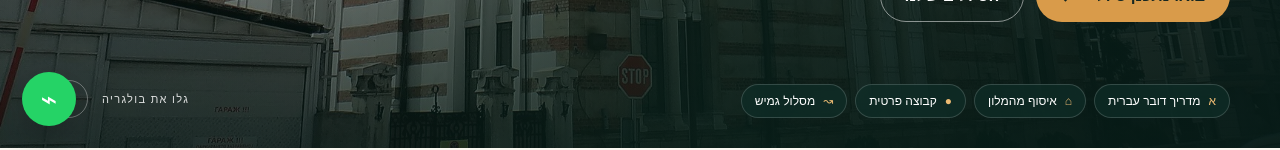
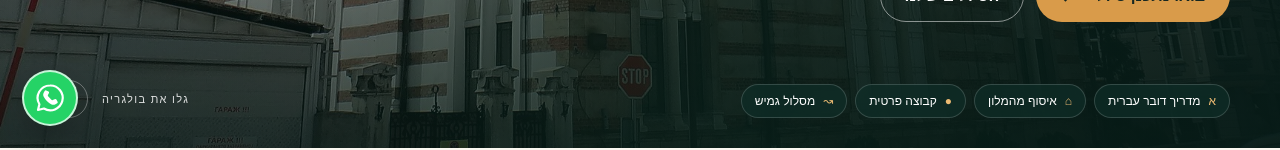
Before and after one commit to Deyan2505/Travel-Ben, a Next.js app: page / in a window 1280 px wide. Shown: the part 652-802 px from the top of the page. Built offline with nearby package versions, Linux system fonts and the light colour scheme; no server answers.

Commit message:
Use recognizable WhatsApp floating icon

```diff
--- a/app/globals.css
+++ b/app/globals.css
@@ -211,7 +211,12 @@ footer { background: #091f1b; color: white; padding: 35px 0; }
 [dir="rtl"] .footer-brand { transform-origin: right center; }
 .footer-inner p { margin: 0; color: rgba(255,255,255,.45); font-size: 12px; }
 .footer-inner > div { display: flex; gap: 18px; color: var(--gold-light); font-size: 12px; direction: ltr; }
-.floating-whatsapp { position: fixed; z-index: 30; inset-inline-end: 22px; bottom: 22px; width: 54px; height: 54px; border-radius: 50%; display: grid; place-items: center; background: #25d366; color: white; font-size: 28px; box-shadow: 0 14px 35px rgba(0,0,0,.22); }
+.floating-whatsapp { position: fixed; z-index: 30; inset-inline-end: 22px; bottom: 22px; width: 56px; height: 56px; border: 2px solid rgba(255,255,255,.75); border-radius: 50%; display: grid; place-items: center; background: #25d366; color: white; box-shadow: 0 14px 35px rgba(0,0,0,.25); transition: transform .2s ease, background-color .2s ease, box-shadow .2s ease; }
+.floating-whatsapp:hover { background: #20bd5a; transform: translateY(-2px) scale(1.04); box-shadow: 0 18px 40px rgba(0,0,0,.3); }
+.floating-whatsapp:active { transform: scale(.96); }
+.floating-whatsapp svg { display: block; width: 32px; height: 32px; overflow: visible; }
+.whatsapp-bubble { fill: none; stroke: currentColor; stroke-width: 2.2; stroke-linecap: round; stroke-linejoin: round; }
+.whatsapp-phone { fill: currentColor; }
 
 @media (max-width: 980px) {
   .topbar { grid-template-columns: 1fr auto; }
--- a/app/page.tsx
+++ b/app/page.tsx
@@ -451,7 +451,19 @@ export default function Home() {
         </div>
       </footer>
 
-      <a className="floating-whatsapp" href={`https://wa.me/${PHONE}`} target="_blank" rel="noreferrer" aria-label="WhatsApp">⌁</a>
+      <a
+        className="floating-whatsapp"
+        href={`https://wa.me/${PHONE}`}
+        target="_blank"
+        rel="noreferrer"
+        aria-label="Open WhatsApp chat with Boyan"
+        title="WhatsApp"
+      >
+        <svg viewBox="0 0 32 32" aria-hidden="true">
+          <path className="whatsapp-bubble" d="M16 3.5A12.4 12.4 0 0 0 5.4 22.3L4 28l5.9-1.5A12.4 12.4 0 1 0 16 3.5Z" />
+          <path className="whatsapp-phone" d="M10.8 8.8c.4-.5.9-.7 1.4-.4l2.3 1.2c.5.2.7.8.5 1.3l-1.1 2.2c-.2.4-.1.9.2 1.2l3.6 3.6c.3.3.8.4 1.2.2l2.2-1.1c.5-.2 1.1 0 1.3.5l1.2 2.3c.3.5.1 1.1-.4 1.4l-1.7 1c-1.2.7-2.7.8-3.9.2a18.6 18.6 0 0 1-8-8c-.6-1.3-.5-2.7.2-3.9l1-1.7Z" />
+        </svg>
+      </a>
     </main>
   );
 }
```
